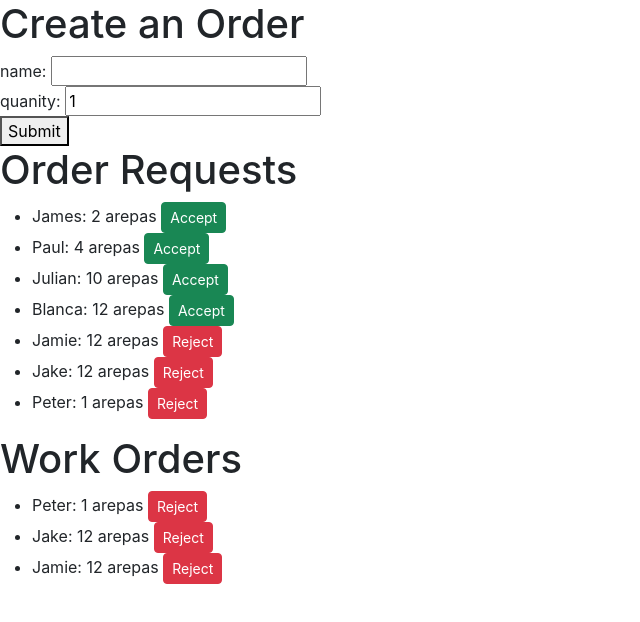
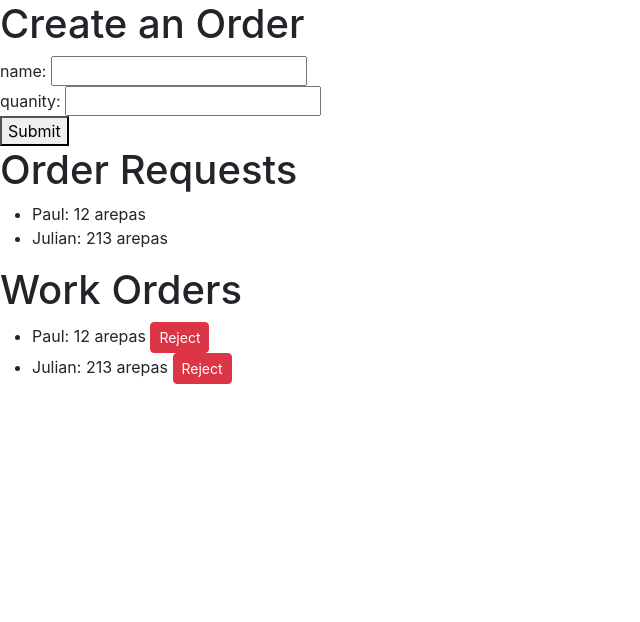
Before and after one commit to PaulOhNoes/JuliansArepas, a React (Create React App) app in the folder juliansarepas_frontend/: page / in a window 1280 px wide. Shown: the top 622 px of the page, without its empty margins (0-640 px from the left). Built offline with nearby package versions, Linux system fonts and the light colour scheme; data requests are answered from the project's data file.

Commit message:
replace useState with Redux library

```diff
--- a/juliansarepas_frontend/package.json
+++ b/juliansarepas_frontend/package.json
@@ -3,6 +3,7 @@
   "version": "0.1.0",
   "private": true,
   "dependencies": {
+    "@reduxjs/toolkit": "^1.8.3",
     "@testing-library/jest-dom": "^5.16.5",
     "@testing-library/react": "^13.3.0",
     "@testing-library/user-event": "^13.5.0",
@@ -10,7 +11,10 @@
     "bootstrap": "^5.2.0",
     "react": "^18.1.0",
     "react-dom": "^18.1.0",
+    "react-redux": "^8.0.2",
     "react-scripts": "5.0.1",
+    "redux": "^4.2.0",
+    "redux-thunk": "^2.4.1",
     "web-vitals": "^2.1.4"
   },
   "scripts": {
--- a/juliansarepas_frontend/src/App.js
+++ b/juliansarepas_frontend/src/App.js
@@ -1,90 +1,58 @@
-import {useState, useEffect} from 'react'
+import { useEffect} from 'react'
+import { useDispatch, useSelector } from 'react-redux/es/exports'
+import { initializeOrders, createOrder, updateOrder } from './reducers/orderReducer'
+import { createOrder as createWorkOrder,
+  initializeOrders as initializeWorkOrders,
+  removeWorkOrder} from './reducers/workOrderReducer'
+
 import OrderList from './components/OrderList'
-import ordersService from './services/Orders'
-import workOrdersService from './services/WorkOrders'
-
+import WorkOrderList from './components/WorkOrderList'
 
 const App = () => {
-  const [orders, setOrders] = useState([])
-  const [workOrders, setWorkOrders] = useState([])
-  const [name, setName] = useState('')
-  const [quanity, setQuanity] = useState(1)
+  const dispatch = useDispatch()
 
   useEffect(() => {
-    ordersService
-        .getAll()
-        .then(returnedOrders => {
-          setOrders(returnedOrders)
-        })
-        .catch(error => console.log('Server is not up. Error: ', error))
-    workOrdersService
-        .getAll()
-        .then(returnedWorkOrders => {
-          setWorkOrders(returnedWorkOrders)
-        })
-        .catch(error => console.log('Server is not up. Error: ', error))
-  }, [])
+    dispatch(initializeOrders())
+    dispatch(initializeWorkOrders())
+  }, [dispatch])
+
+  const orders = useSelector(({orders}) => orders)
+  const workOrders = useSelector(({workOrders}) => workOrders)
 
 
   // Accept or Reject Orders // updates the WorkOrders Table
   const toggleAccepted = (order) => {
     const updatedOrder = {...order, accepted: !order.accepted}
-    ordersService
-        .update(order.id, updatedOrder)
-        .then(returnedOrder => {
-          console.log('Order updated!')
-          // updates the orders state
-          setOrders(orders.map(orderItem => orderItem.id !== returnedOrder.id ? orderItem : updatedOrder))
 
-          //update the WorkOrders array
-          if(order.accepted){
-            workOrdersService.terminate(returnedOrder.id).then(() => {
-              setWorkOrders(workOrders.filter(workOrderItem => workOrderItem.id !== returnedOrder.id))
-            })
-          }
-          else{
-            workOrdersService.create(updatedOrder).then(returnedWorkOrder => setWorkOrders(workOrders.concat(returnedWorkOrder)))
-          }
-        })
-        .catch(error => console.log('Could not update order: ', error))
+    dispatch(updateOrder(order.id, updatedOrder))
+    dispatch(createWorkOrder(updatedOrder))
   }
 
-  const addNewOrder = (event) => {
-    event.preventDefault()
-    const newOrderObject = {
-      id: orders.length + 1,
-      name: name,
-      quanity: quanity
-    }
+  const toggleRejected = (workOrder) => {
+    const updatedWorkOrder = {...workOrder, accepted: !workOrder.accepted}
 
-    ordersService
-        .create(newOrderObject)
-        .then(returnedOrder => {
-          setOrders(orders.concat(returnedOrder))
-          setName('')
-          setQuanity(1)
-        })
-        .catch(error => console.log('Could not create the order. Error: ', error))
+    dispatch(updateOrder(workOrder.id, updatedWorkOrder))
+    dispatch(removeWorkOrder(workOrder.id))
   }
 
-  const handleNameChange = (event) => {
-    setName(event.target.value)
+  const addNewOrder = async (event) => {
+    event.preventDefault()
+    const name = event.target.name.value
+    const quanity = event.target.quanity.value
+
+    event.target.name.value = ''
+    event.target.quanity.value = ''
+    dispatch(createOrder(name, Number(quanity)))
   }
-
-  const handleQuanityChange = (event) => {
-    setQuanity(event.target.value)
-  }
-
-
   return(
     <div>
       <h1>Create an Order</h1>
       <form onSubmit={addNewOrder}>
         <div>
-          name: <input value={name} onChange={handleNameChange}/>
+          name: <input name='name'/>
         </div>
         <div>
-          quanity: <input value={quanity} onChange={handleQuanityChange}/>
+          quanity: <input name='quanity' />
         </div>
         <div>
           <button type="submit">Submit</button>
@@ -98,8 +66,8 @@ const App = () => {
       </ul>
       <h1>Work Orders</h1>
       <ul>
-      {workOrders.map((order) =>
-          <OrderList key={order.id} name={order.name} quanity={order.quanity} accepted={order.accepted} toggleAccepted={() => toggleAccepted(order)}/>
+      {workOrders.map((workOrder) =>
+          <WorkOrderList key={workOrder.id} name={workOrder.name} quanity={workOrder.quanity} accepted={workOrder.accepted} toggleRejected={() => toggleRejected(workOrder)}/>
         )}
       </ul>
     </div>
--- a/juliansarepas_frontend/src/components/OrderList.js
+++ b/juliansarepas_frontend/src/components/OrderList.js
@@ -1,17 +1,12 @@
 const OrderList = ({ name, quanity, accepted, toggleAccepted}) => {
-  let displayAccept = accepted
-        ? {
-          display: 'Reject',
-          style: 'btn btn-danger btn-sm'
-        }
-        : {
+  let displayAccept = {
           display: 'Accept',
           style: 'btn btn-success btn-sm'
         }
 
-  if (accepted){
+  if(accepted){
     return (
-      <li>{name}: {quanity} arepas <button className={displayAccept.style} onClick={toggleAccepted}> {displayAccept.display}</button></li>
+      <li>{name}: {quanity} arepas </li>
     )
   }
   else {
@@ -19,7 +14,6 @@ const OrderList = ({ name, quanity, accepted, toggleAccepted}) => {
       <li>{name}: {quanity} arepas <button className={displayAccept.style} onClick={toggleAccepted}> {displayAccept.display}</button></li>
     )
   }
-
 }
 
 export default OrderList
--- /dev/null
+++ b/juliansarepas_frontend/src/components/WorkOrderList.js
@@ -0,0 +1,12 @@
+const OrderList = ({ name, quanity, toggleRejected}) => {
+  let displayAccept = {
+          display: 'Reject',
+          style: 'btn btn-danger btn-sm'
+        }
+
+  return (
+    <li>{name}: {quanity} arepas <button className={displayAccept.style} onClick={toggleRejected}> {displayAccept.display}</button></li>
+  )
+}
+
+export default OrderList
--- a/juliansarepas_frontend/src/index.js
+++ b/juliansarepas_frontend/src/index.js
@@ -1,6 +1,16 @@
+import React from 'react'
 import ReactDOM from 'react-dom/client'
 import App from './App'
 import 'bootstrap/dist/css/bootstrap.css'
 import './index.css'
 
-ReactDOM.createRoot(document.getElementById('root')).render(<App />)
+import { Provider } from 'react-redux'
+import store from './store'
+
+console.log(store)
+
+ReactDOM.createRoot(document.getElementById('root')).render(
+  <Provider store={store}>
+    <App />
+  </Provider>
+)
--- /dev/null
+++ b/juliansarepas_frontend/src/reducers/orderReducer.js
@@ -0,0 +1,54 @@
+import { createSlice } from '@reduxjs/toolkit'
+import orderService from '../services/Orders'
+
+const generateId = () =>
+  Number((Math.random() * 1000000).toFixed(0))
+
+const orderSlice = createSlice({
+  name: 'orders',
+  initialState: [],
+  reducers: {
+    acceptOrder(state, action) {
+      const id = action.payload.id
+      const orderToChange = state.find(o => o.id === id)
+      const changedOrder = { ...orderToChange, accepted: !orderToChange.accepted }
+      return (
+        state.map(order => order.id !== id ? order : changedOrder)
+      )
+    },
+    addNewOrder(state, action){
+      const order = action.payload
+      state.push(order)
+    },
+    setOrders(state, action){
+      return action.payload
+    }
+  }
+})
+
+export const { acceptOrder, addNewOrder, setOrders } = orderSlice.actions
+
+export const initializeOrders = () => {
+  return async dispatch => {
+    const orders = await orderService.getAll()
+    dispatch(setOrders(orders))
+  }
+}
+
+export const createOrder = (name, quanity) => {
+  return async dispatch => {
+    const newOrderObject = {name, quanity, id: generateId()}
+    const orderCreated = await orderService.create(newOrderObject)
+    console.log(newOrderObject, orderCreated)
+    dispatch(addNewOrder(orderCreated))
+  }
+}
+
+export const updateOrder = (id, orderObject) => {
+  return async dispatch => {
+    const updatedOrder = await orderService.update(id, orderObject)
+    dispatch(acceptOrder(updatedOrder))
+  }
+}
+
+export default orderSlice.reducer
--- /dev/null
+++ b/juliansarepas_frontend/src/reducers/workOrderReducer.js
@@ -0,0 +1,55 @@
+import { createSlice} from '@reduxjs/toolkit'
+import workOrderService from '../services/WorkOrders'
+
+
+const workOrderSlice = createSlice({
+  name: 'workOrders',
+  initialState: [],
+  reducers: {
+    rejectOrder(state, action) {
+      const id = action.payload
+      const filteredWorkOrders = state.filter(workOrder => workOrder.id !== id)
+      return filteredWorkOrders
+    },
+    addNewOrder(state, action){
+      const order = action.payload
+      state.push(order)
+    },
+    setOrders(state, action){
+      return action.payload
+    }
+  }
+})
+
+export const { rejectOrder, addNewOrder, setOrders } = workOrderSlice.actions
+
+export const initializeOrders = () => {
+  return async dispatch => {
+    const orders = await workOrderService.getAll()
+    console.log(orders, 'Testing work order reducer')
+    dispatch(setOrders(orders))
+  }
+}
+
+export const createOrder = (orderObject) => {
+  return async dispatch => {
+    const orderCreated = await workOrderService.create(orderObject)
+    dispatch(addNewOrder(orderCreated))
+  }
+}
+
+// export const updateOrder = (id, orderObject) => {
+//   return async dispatch => {
+//     const updatedOrder = await workOrderService.update(id, orderObject)
+//     dispatch(toggleAccept(updatedOrder))
+//   }
+// }
+
+export const removeWorkOrder = (id) => {
+  return async dispatch => {
+    await workOrderService.terminate(id)
+    dispatch(rejectOrder(id))
+  }
+}
+
+export default workOrderSlice.reducer
--- a/juliansarepas_frontend/src/services/Orders.js
+++ b/juliansarepas_frontend/src/services/Orders.js
@@ -2,24 +2,25 @@ import axios from "axios"
 
 const baseUrl = 'http://localhost:3001/orders'
 
-const getAll = () => {
-  const request = axios.get(baseUrl)
-  return request.then(response => response.data)
+const getAll = async () => {
+  const response = await axios.get(baseUrl)
+  console.log(response, 'response')
+  return response.data
 }
 
-const create = newObject => {
-  const request = axios.post(baseUrl, newObject)
-  return request.then(response => response.data)
+const create = async newObject => {
+  const response = await axios.post(baseUrl, newObject)
+  return response.data
 }
 
-const update = (id, newObject) => {
-  const request = axios.put(`${baseUrl}/${id}`, newObject)
-  return request.then(response => response.data)
+const update = async (id, newObject) => {
+  const response = await axios.put(`${baseUrl}/${id}`, newObject)
+  return response.data
 }
 
-const terminate = id => {
-  const request = axios.delete(`${baseUrl}/${id}`)
-  return request.then(response => response.data)
+const terminate = async id => {
+  const response = await axios.delete(`${baseUrl}/${id}`)
+  return response.data
 }
 
 export default {
--- a/juliansarepas_frontend/src/services/WorkOrders.js
+++ b/juliansarepas_frontend/src/services/WorkOrders.js
@@ -2,24 +2,24 @@ import axios from "axios"
 
 const baseUrl = 'http://localhost:3001/workOrders'
 
-const getAll = () => {
-  const request = axios.get(baseUrl)
-  return request.then(response => response.data)
+const getAll = async () => {
+  const response = await axios.get(baseUrl)
+  return response.data
 }
 
-const create = newObject => {
-  const request = axios.post(baseUrl, newObject)
-  return request.then(response => response.data)
+const create = async newObject => {
+  const response = await axios.post(baseUrl, newObject)
+  return response.data
 }
 
-const update = (id, newObject) => {
-  const request = axios.put(`${baseUrl}/${id}`, newObject)
-  return request.then(response => response.data)
+const update = async (id, newObject) => {
+  const response = await axios.put(`${baseUrl}/${id}`, newObject)
+  return response.data
 }
 
-const terminate = id => {
-  const request = axios.delete(`${baseUrl}/${id}`)
-  return request.then(response => response.data)
+const terminate = async id => {
+  const response = await axios.delete(`${baseUrl}/${id}`)
+  return response.data
 }
 
 export default {
--- /dev/null
+++ b/juliansarepas_frontend/src/store.js
@@ -0,0 +1,13 @@
+import { configureStore } from "@reduxjs/toolkit"
+
+import orderReducer from "./reducers/orderReducer"
+import workOrderReducer from "./reducers/workOrderReducer"
+
+const store = configureStore({
+  reducer: {
+    orders: orderReducer,
+    workOrders: workOrderReducer,
+  }
+})
+
+export default store
```
Also changed, not shown: juliansarepas_frontend/db.json (+10 -46 lines), 2 other files (tests, documents, lock files or other folders).
